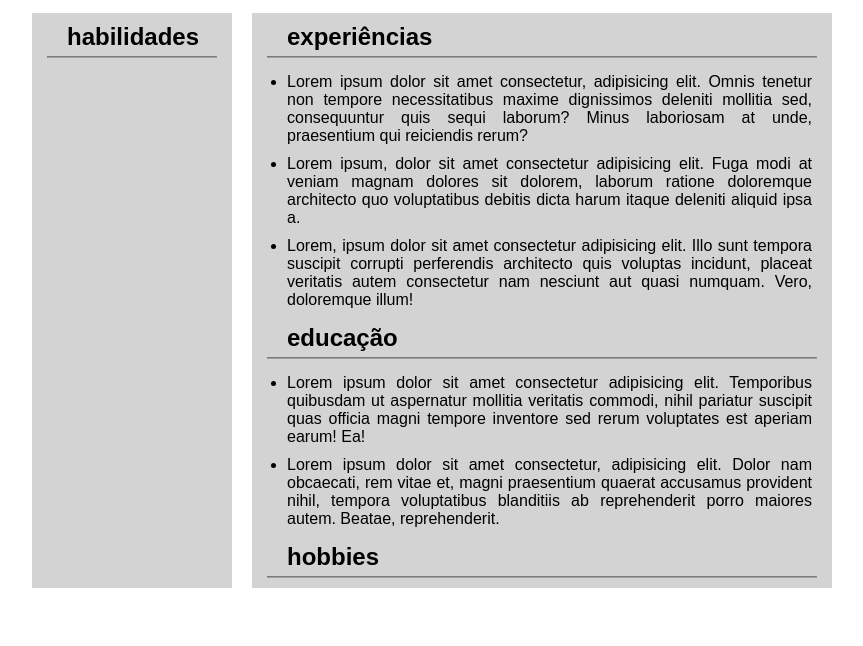
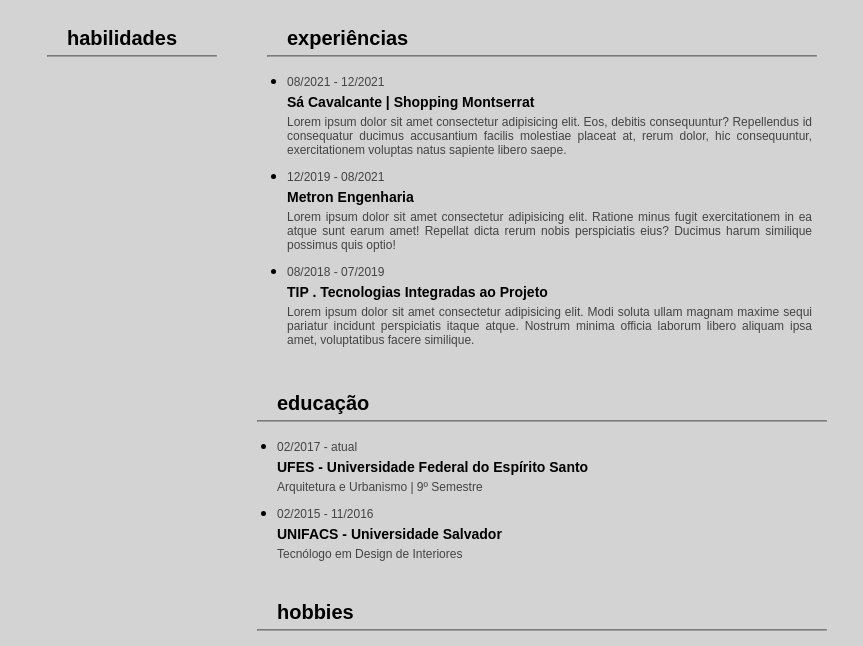
Before and after one commit to diegojami/home, a plain HTML site: page index.html in a window 1280 px wide. Shown: the part 333-979 px from the top of the page, without its empty margins (208-1071 px from the left). Before the commit the page ends 931 px from the top, so only its background shows below. Drawn offline with Linux system fonts and the light colour scheme.

Commit message:
Atualização com sombreamento das divs

```diff
--- a/index.html
+++ b/index.html
@@ -24,42 +24,68 @@
             <div class="content"> <!-- redes sociais -->
                 <div class="redes">
                    <img src="icones/linkedin.png" alt="LinkedIn">
-                    <a href="https://www.linkedin.com/in/diegojami/">LinkedIn</a>
+                    <a href="https://www.linkedin.com/in/diegojami/" target="_blank">LinkedIn</a>
                 </div>
                 <div class="redes">
                     <img src="icones/twitter.png" alt="Twitter">
-                    <a href="https://twitter.com/DiegoJami">Twitter</a>
+                    <a href="https://twitter.com/DiegoJami" target="_blank">Twitter</a>
                 </div>
                 <div class="redes">
                     <img src="icones/github.png" alt="GitHub">
-                    <a href="https://github.com/diegojami">Github</a>
+                    <a href="https://github.com/diegojami" target="_blank">Github</a>
                 </div>
             </div>
             <div class="content"> <!-- apresentação de objetivos -->
                 <h2>objetivos</h2>
                 <hr>
-                <p>Lorem ipsum dolor sit amet consectetur adipisicing elit. Autem esse asperiores, libero impedit nisi quis molestiae ipsum fugit expedita totam tempore laboriosam? Voluptates quisquam quasi, vel magni error repudiandae id.</p>
+                <p class="atividades" id="objetivos">Lorem ipsum dolor sit amet consectetur adipisicing elit. Autem esse asperiores, libero impedit nisi quis molestiae ipsum fugit expedita totam tempore laboriosam? Voluptates quisquam quasi, vel magni error repudiandae id.</p>
             </div>
         </section>
         <section class="grid">
             <div class="content"> <!-- área para apresentação das habilidades -->
-                <h2>habilidades</h1>
+                <h2>habilidades</h2>
                 <hr>
             </div>
             <div class="content"> <!-- apresentação geral -->
                 <h2>experiências</h2>
                 <hr>
                 <ul>
-                    <li>Lorem ipsum dolor sit amet consectetur, adipisicing elit. Omnis tenetur non tempore necessitatibus maxime dignissimos deleniti mollitia sed, consequuntur quis sequi laborum? Minus laboriosam at unde, praesentium qui reiciendis rerum?</li>
-                    <li>Lorem ipsum, dolor sit amet consectetur adipisicing elit. Fuga modi at veniam magnam dolores sit dolorem, laborum ratione doloremque architecto quo voluptatibus debitis dicta harum itaque deleniti aliquid ipsa a.</li>
-                    <li>Lorem, ipsum dolor sit amet consectetur adipisicing elit. Illo sunt tempora suscipit corrupti perferendis architecto quis voluptas incidunt, placeat veritatis autem consectetur nam nesciunt aut quasi numquam. Vero, doloremque illum!</li>
+                    <li>
+                        <p class="ano">08/2021 - 12/2021</p>
+                        <p class="local">Sá Cavalcante | Shopping Montserrat</p>
+                        <p class="atividades">Lorem ipsum dolor sit amet consectetur adipisicing elit. Eos, debitis consequuntur? Repellendus id consequatur ducimus accusantium facilis molestiae placeat at, rerum dolor, hic consequuntur, exercitationem voluptas natus sapiente libero saepe.</p>
+                    </li>
+                    <li>
+                        <p class="ano">12/2019 - 08/2021</p>
+                        <p class="local">Metron Engenharia</p>
+                        <p class="atividades">Lorem ipsum dolor sit amet consectetur adipisicing elit. Ratione minus fugit exercitationem in ea atque sunt earum amet! Repellat dicta rerum nobis perspiciatis eius? Ducimus harum similique possimus quis optio!</p>
+                    </li>
+                    <li>
+                        <p class="ano">08/2018 - 07/2019</p>
+                        <p class="local">TIP . Tecnologias Integradas ao Projeto</p>
+                        <p class="atividades">Lorem ipsum dolor sit amet consectetur adipisicing elit. Modi soluta ullam magnam maxime sequi pariatur incidunt perspiciatis itaque atque. Nostrum minima officia laborum libero aliquam ipsa amet, voluptatibus facere similique.</p>
+                    </li>
                 </ul>
+                </div>
+                <div></div>
+                <div>
                     <h2>educação</h2>
                     <hr>
                     <ul>
-                    <li>Lorem ipsum dolor sit amet consectetur adipisicing elit. Temporibus quibusdam ut aspernatur mollitia veritatis commodi, nihil pariatur suscipit quas officia magni tempore inventore sed rerum voluptates est aperiam earum! Ea!</li>
-                    <li>Lorem ipsum dolor sit amet consectetur, adipisicing elit. Dolor nam obcaecati, rem vitae et, magni praesentium quaerat accusamus provident nihil, tempora voluptatibus blanditiis ab reprehenderit porro maiores autem. Beatae, reprehenderit.</li>
+                        <li>
+                            <p class="ano">02/2017 - atual</p>
+                            <p class="local">UFES - Universidade Federal do Espírito Santo</p>
+                            <p class="atividades">Arquitetura e Urbanismo | 9º Semestre</p>
+                        </li>
+                        <li>
+                            <p class="ano">02/2015 - 11/2016</p>
+                            <p class="local">UNIFACS - Universidade Salvador</p>
+                            <p class="atividades">Tecnólogo em Design de Interiores</p>
+                        </li>
                     </ul>
+                </div>
+                <div></div>
+                <div>
                     <h2>hobbies</h2>
                     <hr>
                 </div>
--- a/style.css
+++ b/style.css
@@ -1,11 +1,11 @@
 @charset "UTF-8";
-
 
 body {
     font-family: Arial, Helvetica, sans-serif;
     padding: 10px;
     width: 800px;
     margin: auto;
+    background-color: lightgrey;
 }
 
 header {
@@ -20,7 +20,14 @@ header img {
 
 div {
     display: block;
-    background-color: lightgray;
+
+    border-radius: 5px;
+}
+
+div:hover {
+    box-shadow: 3px 3px 8px black;
+    background-color: white;
+    transition-duration: .5s;
 }
 
 section {
@@ -39,6 +46,10 @@ section {
     text-align: right;
 }
 
+#objetivos {
+    margin: 5px 15px 10px 25px;
+}
+
 .content {
     padding: 5px 10px;
 }
@@ -53,6 +64,24 @@ section {
     padding: 10px;
 }
 
+.ano {
+    font-size: 12px;
+    margin: 0px;
+    color: rgb(68, 68, 68);
+}
+
+.local {
+    font-size: 14px;
+    font-weight: bold;
+    margin: 5px 0px;
+}
+
+.atividades {
+    font-size: 12px;
+    margin: 0px;
+    color: rgb(68, 68, 68);
+}
+
 /* estilos dos textos gerais */
 
 h1 {
@@ -64,17 +93,19 @@ h1 {
 header p {
     max-width: 340px;
     margin: 10px 15px 10px auto;
-    font-size: 14px;
+    font-size: 16px;
     text-align: right;
 }
 
 h2 {
     margin: 5px auto 5px 25px;
+    font-size: 20px;
 }
 
 p {
     margin: 10px 10px 10px 25px;
     text-align: justify;
+    font-size: 16px;
 }
 
 ul {
@@ -85,6 +116,7 @@ li {
     margin: 10px;
     padding: 0px;
     text-align: justify;
+    font-size: 16px;
 }
 
 div > a {
```
Lines whose indentation alone changed are shown as unchanged.
